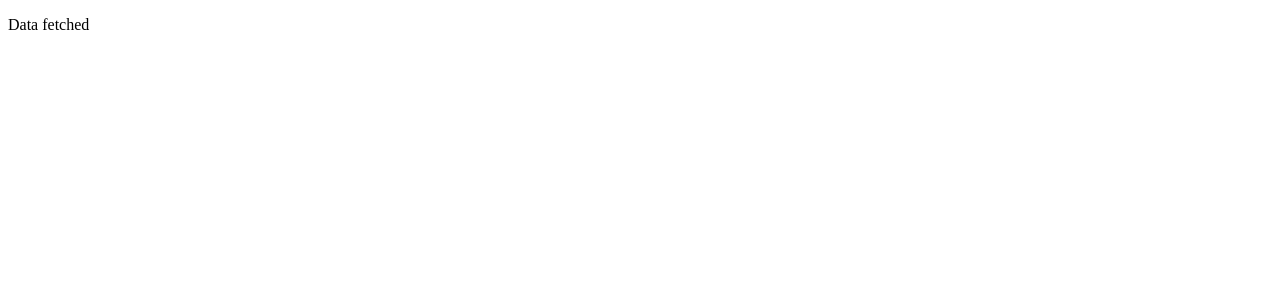
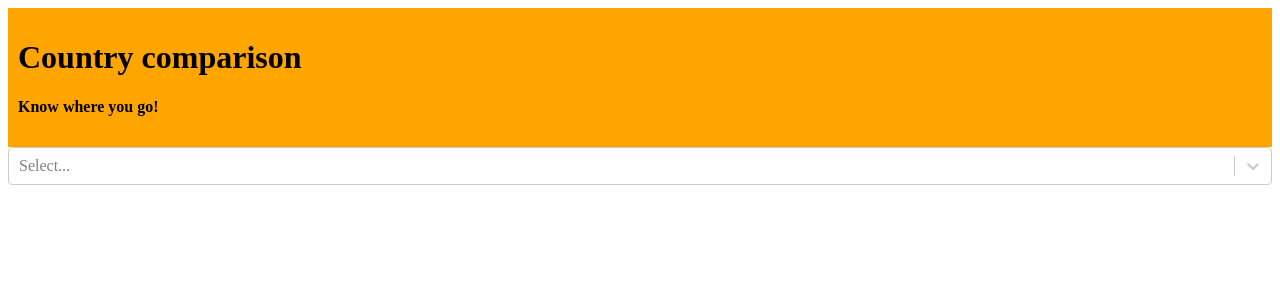
Before and after one commit to luschnat-ziegler/capstone-project, a React (Create React App) app in the folder frontend/: page / in a window 1280 px wide. Shown: the top 300 px of the page. Built offline with nearby package versions, Linux system fonts and the light colour scheme; no server answers.

Commit message:
Add Dropdown for testing

```diff
--- a/frontend/package.json
+++ b/frontend/package.json
@@ -6,9 +6,12 @@
     "@testing-library/jest-dom": "^5.11.6",
     "@testing-library/react": "^11.2.1",
     "@testing-library/user-event": "^12.2.2",
+    "@types/react-select": "^3.0.26",
     "react": "^17.0.1",
     "react-dom": "^17.0.1",
     "react-scripts": "4.0.0",
+    "react-select": "^3.1.1",
+    "styled-components": "^5.2.1",
     "web-vitals": "^0.2.4"
   },
   "scripts": {
--- a/frontend/src/App.css
+++ /dev/null
@@ -1,38 +0,0 @@
-.App {
-  text-align: center;
-}
-
-.App-logo {
-  height: 40vmin;
-  pointer-events: none;
-}
-
-@media (prefers-reduced-motion: no-preference) {
-  .App-logo {
-    animation: App-logo-spin infinite 20s linear;
-  }
-}
-
-.App-header {
-  background-color: #282c34;
-  min-height: 100vh;
-  display: flex;
-  flex-direction: column;
-  align-items: center;
-  justify-content: center;
-  font-size: calc(10px + 2vmin);
-  color: white;
-}
-
-.App-link {
-  color: #61dafb;
-}
-
-@keyframes App-logo-spin {
-  from {
-    transform: rotate(0deg);
-  }
-  to {
-    transform: rotate(360deg);
-  }
-}
--- a/frontend/src/App.js
+++ b/frontend/src/App.js
@@ -1,8 +1,14 @@
 import {useEffect, useReducer} from 'react'
 import countriesReducer from './reducer/countriesReducer'
+import Select from 'react-select'
 
+import Header from './components/Header'
 
-const API_ENDPOINT = 'http://countrycheck.local/countries'
+const options = [
+  { value: 'chocolate', label: 'Chocolate' },
+  { value: 'strawberry', label: 'Strawberry' },
+  { value: 'vanilla', label: 'Vanilla' }
+]
 
 function App() {
 
@@ -13,23 +19,22 @@ function App() {
 
   useEffect(() => {
     setCountries({type: 'COUNTRIES_FETCH_INIT'})
-
-    fetch(API_ENDPOINT)
+    fetch('http://countrycheck.local/countries')
       .then(response => response.json())
       .then(result => {
-        console.log(result)
-        setCountries({
+          setCountries({
           type: 'COUNTRIES_FETCH_SUCCESS',
           payload: result
-        })
+          })
       })
       .catch(() => setCountries({type: 'COUNTRIES_FETCH_FAILURE'}))
   }, [])
 
   return (
     <div className="App">
+      <Header/>
      {countries.isError ?? <p>An error occurred while fetching data</p>}
-     {countries.isLoading ? <p>Loading...</p> : <p>Data fetched</p>}
+     {countries.isLoading ? <p>Loading...</p> : <Select options={countries.data.map(country => ({value: country.id, label: country.country}))} />}
     </div>
   );
 }
--- a/frontend/src/components/Header.js
+++ b/frontend/src/components/Header.js
@@ -0,0 +1,16 @@
+import styled from 'styled-components/macro'
+
+export default function Header() {
+    return (
+        <StyledHeader>
+        <h1>Country comparison</h1>
+        <h4>Know where you go!</h4>
+        </StyledHeader>
+    )
+}
+
+const StyledHeader = styled.div`
+    background-color: orange;
+    color: black;
+    padding: 10px;
+`
```
Also changed, not shown: 1 other file (tests, documents, lock files or other folders).
